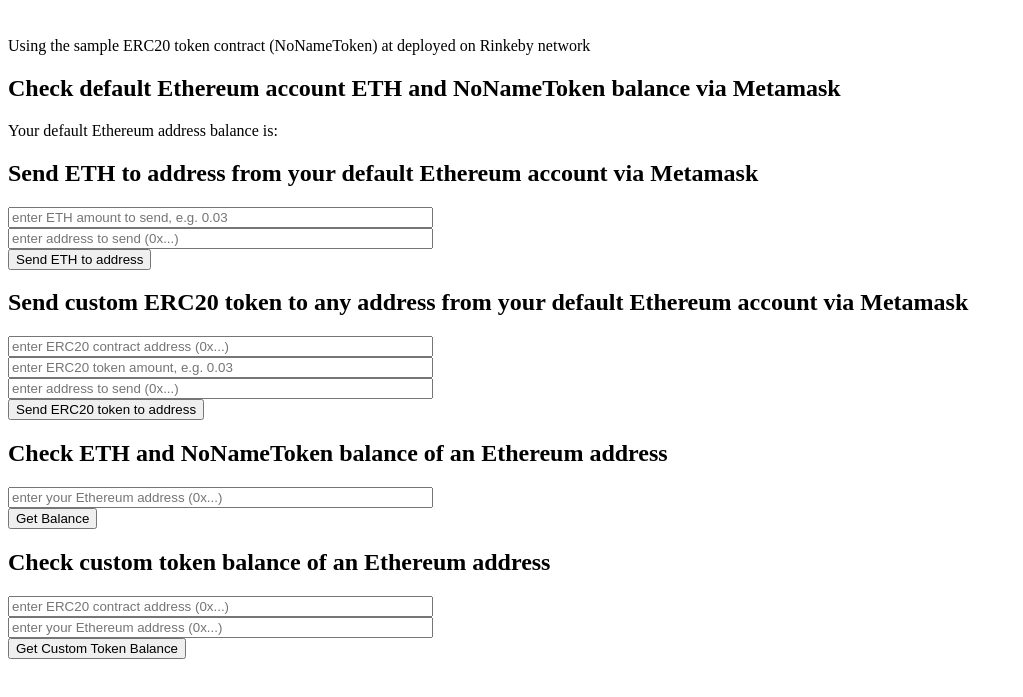
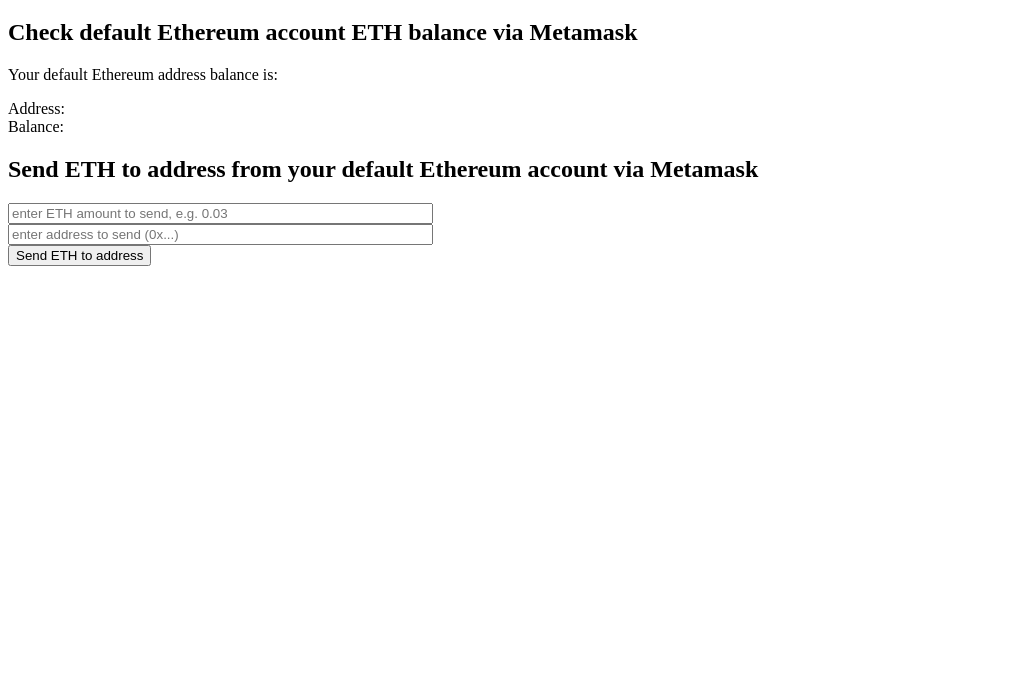
Before and after one commit to xyztek/ykts, a website with bundled scripts: page app/wallet.html in a window 1280 px wide. Shown: the part 61-758 px from the top of the page, without its empty margins (0-1023 px from the left). Built offline with nearby package versions, Linux system fonts and the light colour scheme; a script that the page names is missing.

Commit message:
update app

```diff
--- a/app/wallet.html
+++ b/app/wallet.html
@@ -9,19 +9,12 @@
   <h1>Ethereum Wallet Tests</h1>
   <p>
     <span style="color:red;font-weight:bold" id="providernote"></span>
-    <br />
-    Using the sample ERC20 token contract (NoNameToken) at
-    <a href="#" id="etherscanurl" target="_blank">
-      <span style="font-weight:bold" id="contractaddress"></span>
-    </a>
-    deployed on Rinkeby network
   </p>
 
-  <h2>Check default Ethereum account ETH and NoNameToken balance via Metamask</h2>
+  <h2>Check default Ethereum account ETH balance via Metamask</h2>
   <p>Your default Ethereum address balance is:
-    <div><span style="color:blue;font-weight:bold" id="defaultaddress"></span></div>
-    <div><span style="color:blue;font-weight:bold" id="etherbalanceauto"></span></div>
-    <div><span style="color:blue;font-weight:bold" id="tokenbalanceauto"></span></div>
+    <div>Address: <span style="color:blue;font-weight:bold" id="defaultaddress"></span></div>
+    <div>Balance:<span style="color:blue;font-weight:bold" id="etherbalanceauto"></span></div>
   </p>
 
   <h2>Send ETH to address from your default Ethereum account via Metamask</h2>
@@ -34,36 +27,5 @@
     <div><span style="color:blue;font-weight:bold" id="sendethstatus"></span></div>
   </p>
 
-  <h2>Send custom ERC20 token to any address from your default Ethereum account via Metamask</h2>
-  <input type="text" size="50" id="erc20address" placeholder="enter ERC20 contract address (0x...)" />
-  <br />
-  <input type="text" size="50" id="tokenamount" placeholder="enter ERC20 token amount, e.g. 0.03"></input>
-  <br />
-  <input type="text" size="50" id="totokenaddress" placeholder="enter address to send (0x...)" />
-  <br />
-  <button id="send" onclick="App.sendToken()">Send ERC20 token to address</button>
-  <p>
-    <div><span style="color:blue;font-weight:bold" id="sendtokenstatus"></span></div>
-  </p>
-
-  <h2>Check ETH and NoNameToken balance of an Ethereum address</h2>
-  <input type="text" size="50" id="address" placeholder="enter your Ethereum address (0x...)" />
-  <br />
-  <button type="button" onClick="App.getTotalBalance();">Get Balance</button>
-  <p>
-    <div><span style="color:blue;font-weight:bold" id="etherbalancemanual"></span></div>
-    <div><span style="color:blue;font-weight:bold" id="tokenbalancemanual"></span></div>
-  </p>
-
-  <h2>Check custom token balance of an Ethereum address</h2>
-  <input type="text" size="50" id="tokenaddress" placeholder="enter ERC20 contract address (0x...)" />
-  <br />
-  <input type="text" size="50" id="ethaddress" placeholder="enter your Ethereum address (0x...)" />
-  <br />
-  <button type="button" onClick="App.getCustomTokenBalance();">Get Custom Token Balance</button>
-  <p>
-    <div><span style="color:blue;font-weight:bold" id="customtokenbalance"></span></div>
-  </p>
-
 </body>
 </html>
--- a/app/wallet.js
+++ b/app/wallet.js
@@ -11,7 +11,14 @@
     if (provider === null) {
 			alert("Couldn't get any Web3 providers, probably Metamask/Mist/Infura is not present!");
 			return;
-		}
+    }
+    // check Metamask availability and report
+    if (web3.currentProvider.isMetaMask) {
+      document.getElementById("providernote").innerHTML = "Metamask is available, please set network to Rinkeby!"
+    } else {
+      document.getElementById("providernote").innerHTML = "Metamask is NOT available, please use a local node or set 'infuraAPIKey' and connect to Rinkeby network! Some functionality will not work without Metamask";
+    }
+
     const network = await getNetworkName();
     if (network === null) {
 			alert("Couldn't get any the Ethereum network, probably Metamask/Mist/Infura is not present!");
@@ -22,13 +29,6 @@
 			alert("Couldn't get any the Ethereum accounts, probably Metamask/Mist/Infura is not present!");
 			return;
 		}
-
-    // check Metamask availability
-    if (web3.currentProvider.isMetaMask) {
-      document.getElementById("providernote").innerHTML = "Metamask is available, please set network to Rinkeby!"
-    } else {
-      document.getElementById("providernote").innerHTML = "Metamask is NOT available, please use a local node or set 'infuraAPIKey' and connect to Rinkeby network! Some functionality will not work without Metamask";
-    }
 
     // store default account for later use
     account = accounts[0];
```
